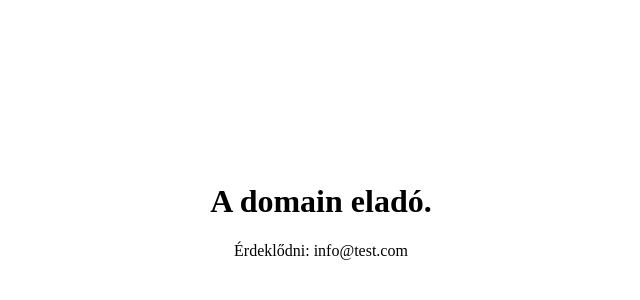
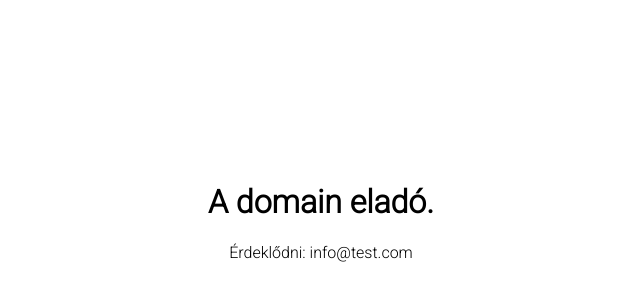
Before and after one commit to ggedert/ggedert.github.io, a plain HTML site: page index.html in a window 1280 px wide. Shown: the part 38-338 px from the top of the page, without its empty margins (319-959 px from the left). Drawn offline with Linux system fonts and the light colour scheme.

Commit message:
Change font

```diff
--- a/index.html
+++ b/index.html
@@ -3,9 +3,12 @@
 <head>
     <meta charset="UTF-8">
     <meta name="viewport" content="width=device-width, initial-scale=1.0">
+    <link rel="stylesheet" href="https://fonts.googleapis.com/css2?family=Roboto:wght@300&display=swap">
     <style>
         body {
-            display: flex;
+            font-family: 'Roboto', sans-serif;
+            font-weight: 300;
+			display: flex;
             align-items: felx-start;
             justify-content: center;
             height: 100vh;
```
